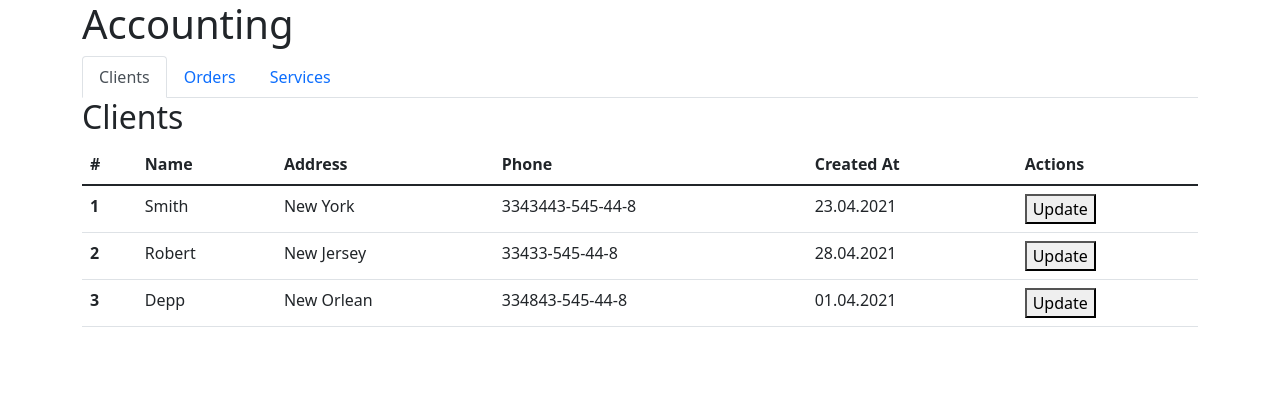
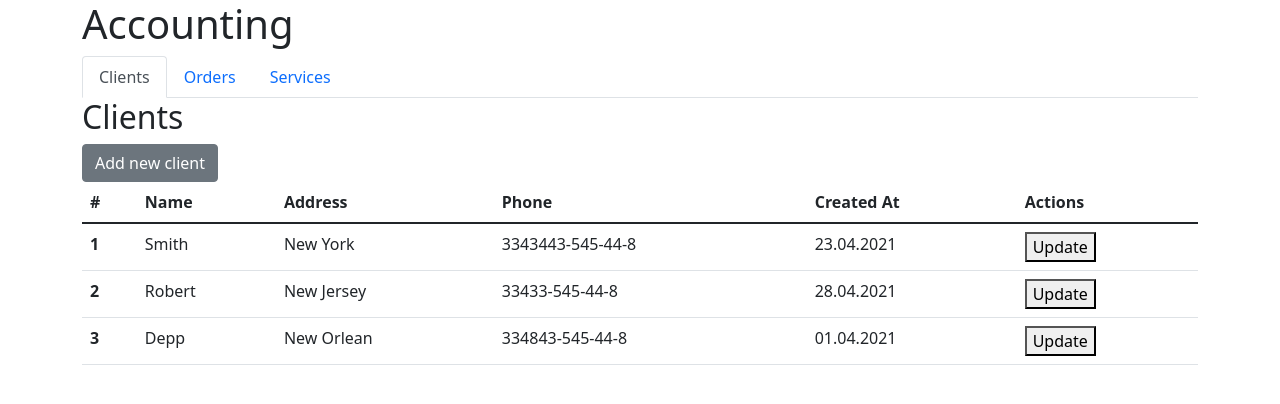
Before and after one commit to YehorKholodiuk/RoutersCRM, a React (Create React App) app: page /clients in a window 1280 px wide. Shown: the top 404 px of the page. Built offline with nearby package versions, Linux system fonts and the light colour scheme.

Commit message:
initial commit

```diff
--- a/package.json
+++ b/package.json
@@ -11,6 +11,7 @@
     "react-dom": "^18.1.0",
     "react-router-dom": "^6.3.0",
     "react-scripts": "5.0.1",
+    "reactstrap": "^9.0.2",
     "uuid": "^8.3.2",
     "web-vitals": "^2.1.4"
   },
--- a/src/App.js
+++ b/src/App.js
@@ -16,6 +16,9 @@ const initialClients = [
 ]
 function App() {
     const [clients,setClients] =useState(initialClients)
+    const addNewClient = (newClient) => {
+    setClients([...clients,{...newClient}])
+    }
   return (
     <div className='container' >
    <h1>Accounting</h1>
@@ -26,7 +29,7 @@ function App() {
 
 
       <Links/>
-      <Switch clients={clients}/>
+      <Switch clients={clients} addNewClient={addNewClient}/>
     </div>
   );
 }
--- a/src/Clients/ClientTable.js
+++ b/src/Clients/ClientTable.js
@@ -1,11 +1,13 @@
 import React from 'react';
 import ClientItem from "./ClientItem";
+import Create from "./Create";
 
 const ClientTable = (props) => {
     let serialNumber = 1;
     return (
         <div>
             <h2>Clients</h2>
+            <Create addNewClient={props.addNewClient}/>
             <table className="table">
                 <thead>
                 <tr>
--- a/src/Clients/Create.js
+++ b/src/Clients/Create.js
@@ -0,0 +1,58 @@
+import { Button, Modal, ModalHeader, ModalBody, ModalFooter } from 'reactstrap';
+import React, {useState} from 'react';
+
+const Create = (props) => {
+    const [openModal,setOpenModal] = useState(false)
+    const toggle = () => {
+        setOpenModal(!openModal)
+    }
+
+    const [name,setName]=useState('')
+    const [address,setAddress]=useState('')
+    const [contactPhone,setContactPhone]=useState('')
+    const [createdAt,setCreatedAt]=useState('')
+
+    const setButtonHandler = () => {
+
+    }
+    return (
+
+        <div>
+            <button type="button" className="btn btn-secondary" onClick={toggle}>Add new client</button>
+            <Modal isOpen={openModal} toggle={toggle} >
+                <ModalHeader toggle={toggle}>New Client</ModalHeader>
+                <ModalBody>
+                    <form>
+                        <div class="mb-3">
+                            <label for="exampleInputEmail1" class="form-label">Name</label>
+                            <input type="text" class="form-control" id="exampleInputEmail1" aria-describedby="emailHelp" value={name}
+                            onChange={(event)=>setName(event.target.value)}
+                            />
+
+                        </div>
+                        <div class="mb-3">
+                            <label for="exampleInputPassword1" class="form-label">Address</label>
+                            <input type="text" class="form-control" id="exampleInputPassword1"/>
+                        </div>
+                        <div className="mb-3">
+                            <label htmlFor="exampleInputPassword1" className="form-label">Phone</label>
+                            <input type="number" className="form-control" id="exampleInputPassword1"/>
+                        </div>
+
+                        <div className="mb-3">
+                            <label htmlFor="exampleInputPassword1" className="form-label">Created at</label>
+                            <input type="date" className="form-control" id="exampleInputPassword1"/>
+                        </div>
+
+                    </form>
+                </ModalBody>
+                <ModalFooter>
+                    <Button color="primary" onClick={setButtonHandler}>Add Client</Button>{' '}
+                    <Button color="secondary" onClick={toggle}>Cancel</Button>
+                </ModalFooter>
+            </Modal>
+        </div>
+    );
+};
+
+export default Create;
--- a/src/Routers/Switch.js
+++ b/src/Routers/Switch.js
@@ -8,7 +8,7 @@ const Switch = (props) => {
     return (
         <div>
             <Routes>
-                <Route path="clients" element={<ClientTable clients={props.clients}/>} />
+                <Route path="clients" element={<ClientTable clients={props.clients} addNewClient={props.addNewClient}/>} />
                 <Route path="orders" element={<Orders/>} />
                 <Route path="services" element={<Services/>} />
 
```
Also changed, not shown: 1 other file (tests, documents, lock files or other folders).
